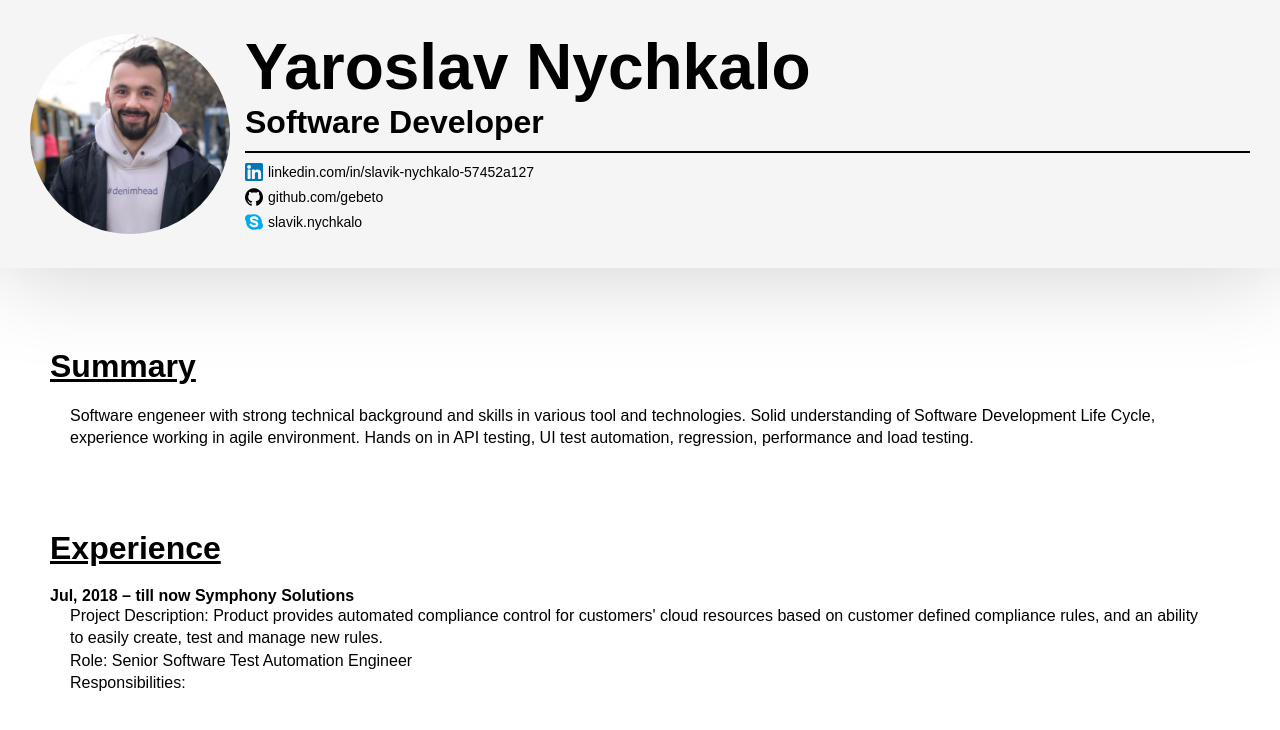
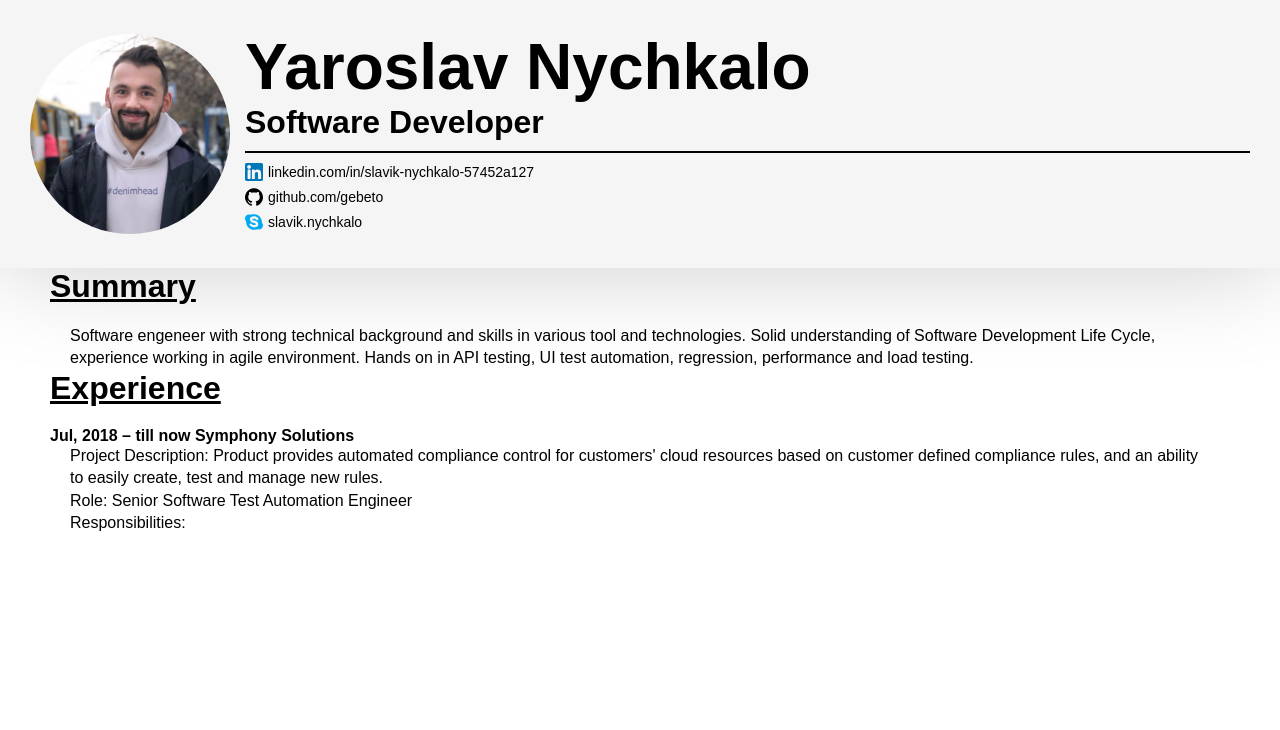
Before and after one commit to gebeto/cv, a Jekyll site: the page dev.html, which Jekyll copies as it is, in a window 1280 px wide. Shown: the top 730 px of the page. Built offline with Jekyll 4.4.1, drawn with Linux system fonts in a browser that asks for light colours.

Commit message:
asdasdas

```diff
--- a/assets/css/style.css
+++ b/assets/css/style.css
@@ -73,10 +73,11 @@
 
 .content {
   padding: 0 50px; }
+  .content > div {
+    margin-top: 80px; }
   .content h2 {
     font-size: 2em;
     text-decoration: underline;
-    margin-top: 80px;
     margin-bottom: 20px; }
   .content p {
     padding: 0 20px;
--- a/assets/css/style.scss
+++ b/assets/css/style.scss
@@ -110,10 +110,13 @@
 .content {
 	padding: 0 50px;
 
+	&>div {
+		margin-top: 80px;
+	}
+
 	h2 {
 		font-size: 2em;
 		text-decoration: underline;
-		margin-top: 80px;
 		margin-bottom: 20px;
 	}
 
```
